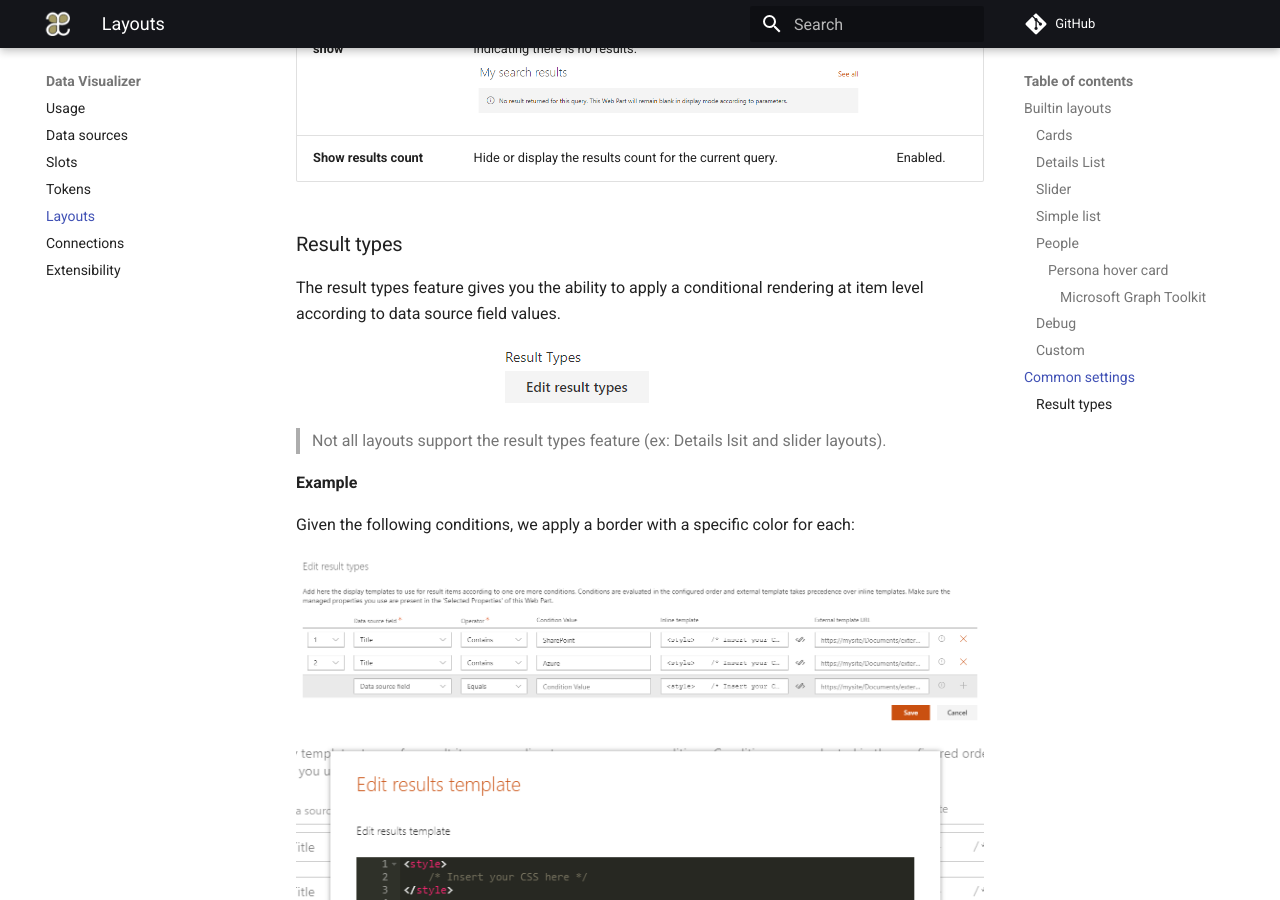
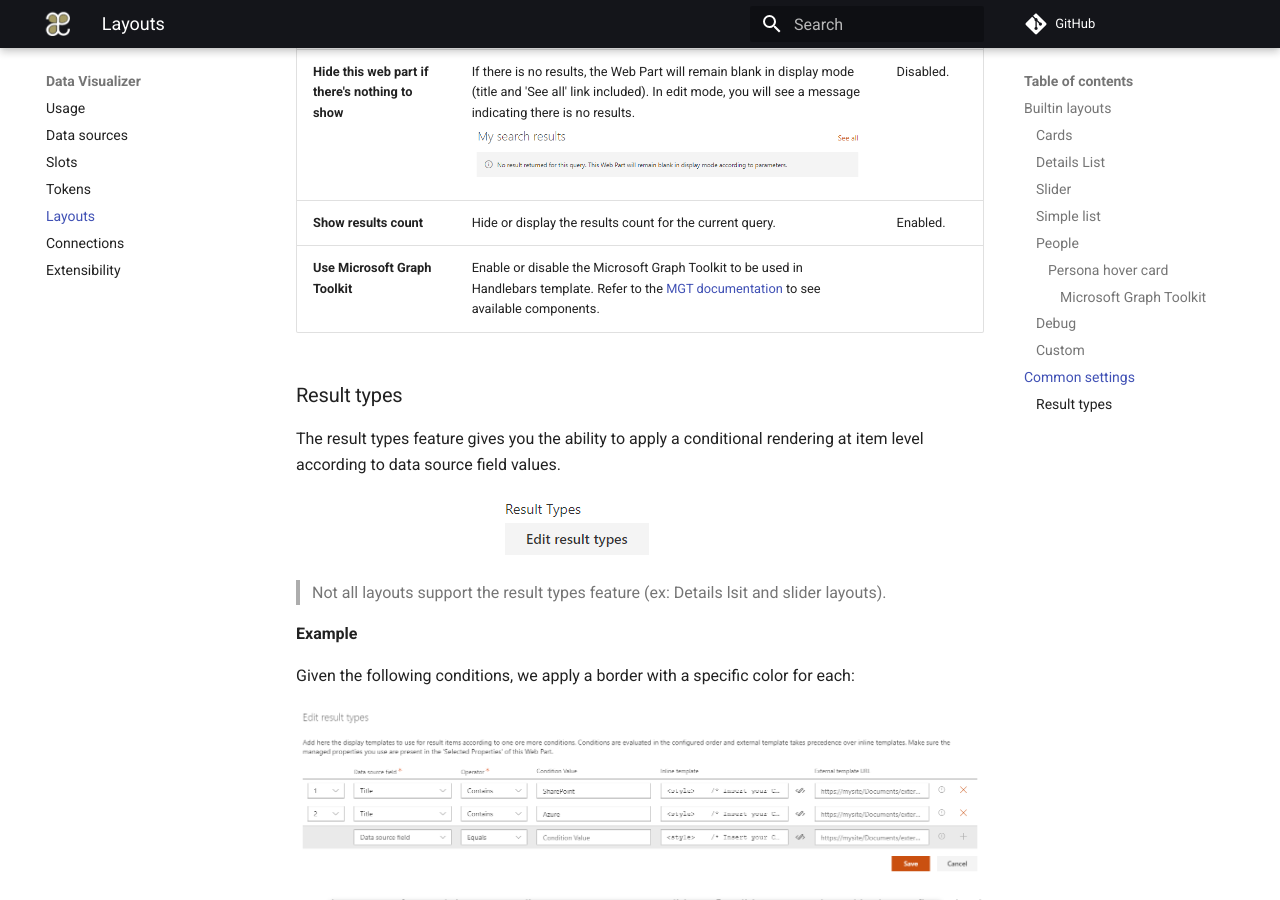
Before and after one commit to aequos-solutions/modern-data-visualizer, an MkDocs documentation site: the page built from docs/usage/data-visualizer/layouts/index.md, in a window 1280 px wide and 900 px high, scrolled down 12805 px. Built offline with MkDocs 1.6.1 and Material for MkDocs 9.7.7, drawn with Linux system fonts in a browser that asks for light colours; comment, search, counter and statistics services are not loaded.

Commit message:
- Updated documentation on MGT

```diff
--- a/docs/usage/data-visualizer/layouts/index.md
+++ b/docs/usage/data-visualizer/layouts/index.md
@@ -45,6 +45,7 @@ For all layouts, some common settings are available:
 | **Show a 'See all' link** | Allows you to specify a 'See all' link at the top right of the Web Part along the Web Part title. You can set the text that will appear plus the link to use. Tokens are supported in the link URL. <p align="center">!["Common options"](../../../assets/webparts/data_visualizer/layouts/see_all_link.png)</p> | Disabled.
 | **Hide this web part if there's nothing to show** | If there is no results, the Web Part will remain blank in display mode (title and 'See all' link included). In edit mode, you will see a message indicating there is no results. <p align="center">!["Common options"](../../../assets/webparts/data_visualizer/layouts/hide_webpart.png)</p> | Disabled.
 | **Show results count** | Hide or display the results count for the current query. | Enabled.
+| **Use Microsoft Graph Toolkit** | Enable or disable the Microsoft Graph Toolkit to be used in Handlebars template. Refer to the [MGT documentation](https://docs.microsoft.com/en-us/graph/toolkit/overview) to see available components.
 
 ### Result types
 
```
Also changed, not shown: docs/assets/webparts/data_visualizer/layouts/common_options.png.
